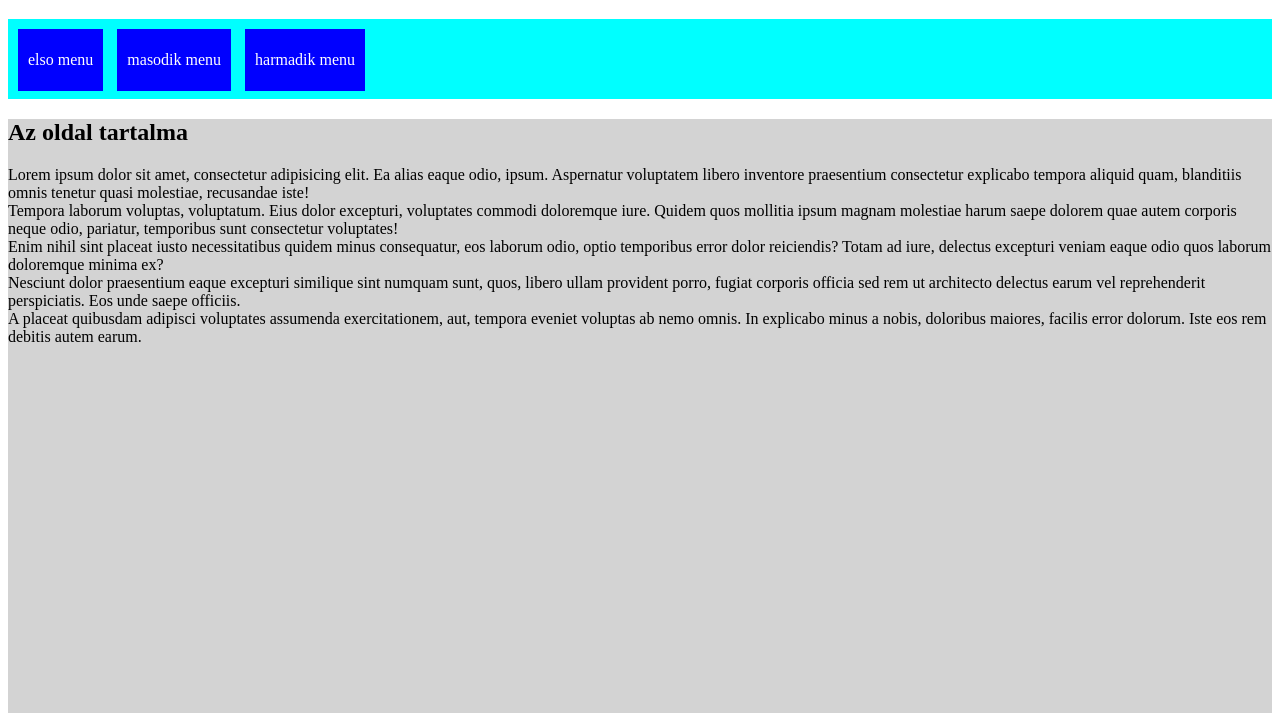
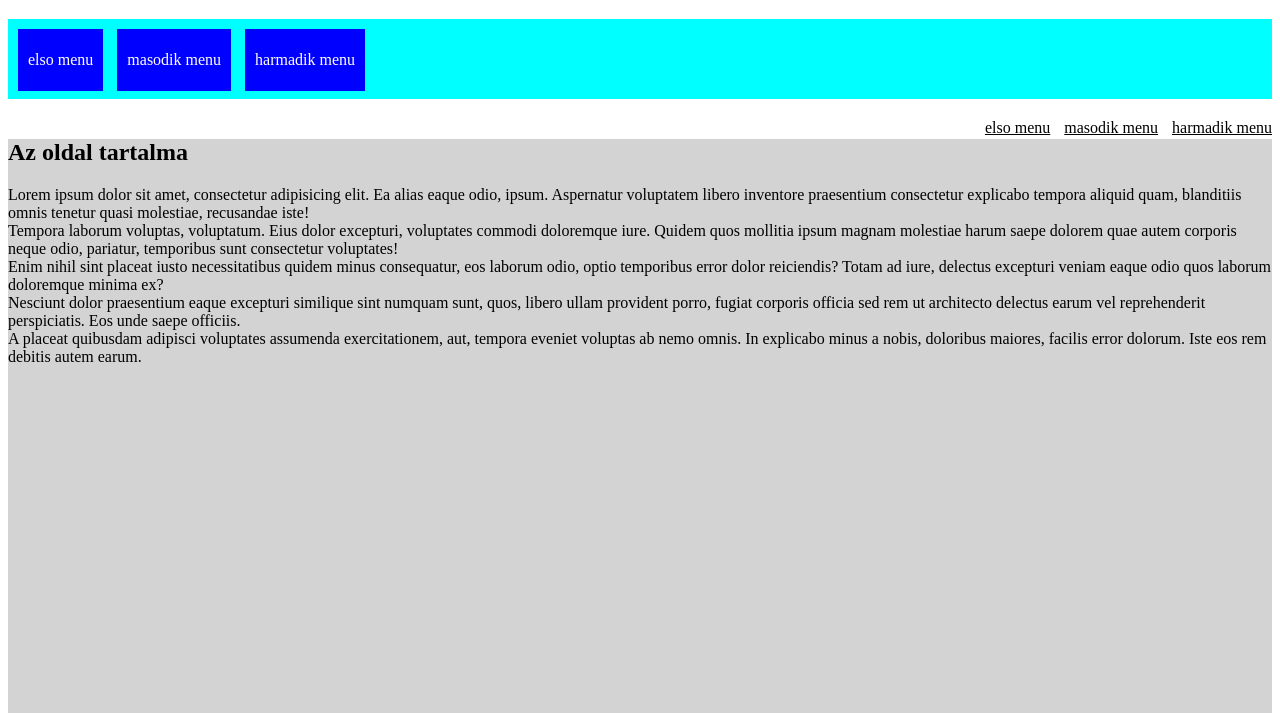
Before and after one commit to bulej1997/html_alapok, a plain HTML site: page 03_css_basics.html in a window 1280 px wide. Shown: the part 87-800 px from the top of the page. Drawn offline with Linux system fonts and the light colour scheme.

Commit message:
css float, többszintű szelektor

```diff
--- a/style.css
+++ b/03_css_basics.css
@@ -6,7 +6,10 @@
     background-color: aqua;
 }
 
-.menupont {
+
+/*ez a fo-menu classon belüli menüpont classokat választja ki*/
+
+.fo-menu .menupont {
     height: 40px;
 /*    körbe mindenhol 10px a margin*/
 /*    margin: 10px;*/
@@ -18,6 +21,10 @@
 
     background-color: blue;
     color: white;
+/*    ez a property megváltoztatja a html elem alapéretlmezett működését, jelen esetben*/
+/*    egy block szintű elem (div)-ből inline elemet csinál, de a block tulajdonságait is megőrzi.*/
+/*    azaz, reagálni fog az elem a width, és height paraméterekre*/
+/*    read more: https://www.w3schools.com/css/css_inline-block.asp*/
     display: inline-block;
 
 
@@ -29,10 +36,34 @@
     padding: 22px 10px 0 10px; /*fölül, jobbra, alul, balra*/
 
 }
+.al-menu {
+    margin-top: 20px;
+/*    jobbra rendezzük az almenüt*/
+    float: right;
+
+}
+
+.al-menu .menupont{
+    margin-left: 10px;
+    display: inline-block;
+    text-decoration: underline;
+
+}
+/*ha a menüpont fölé visszuk az egeret, akkor bekékül az adott pont*/
+/*touch-screen-en nincs hover!!*/
+
+.al-menu .menupont:hover {
+    color: blue;
+}
+
+
+
 
 .tartalom {
     background-color: lightgrey;
-    height: 1000px; /*ez csak azért kell hogy a scrollbar megjelenjen*/
+    height: 1000px;
+    margin-top: 40px;
+    /*ez csak azért kell hogy a scrollbar megjelenjen*/
 /*    bizonyos css property-ket nem ajánlott használni, mert nem mindig böngésző ismeri. Ezt a caniuse.com oldalon ellenőrizhetjük*/
 /*    pl a zoom nem működik firefoxban!!*/
 /*    https:// caniuse.com/#search=zoom*/
--- a/03_css_basics.html
+++ b/03_css_basics.html
@@ -3,7 +3,7 @@
 <head>
     <meta charset="UTF-8">
     <title>Css alapok folytatás</title>
-    <link rel="stylesheet" href="./style.css">
+    <link rel="stylesheet" href="./03_css_basics.css">
 </head>
 
 <body>
@@ -14,6 +14,13 @@
 
 
      <div class="fo-menu">
+         <div class="menupont">elso menu</div>
+         <div class="menupont">masodik menu</div>
+         <div class="menupont">harmadik menu</div>
+     </div>
+
+
+     <div class="al-menu">
          <div class="menupont">elso menu</div>
          <div class="menupont">masodik menu</div>
          <div class="menupont">harmadik menu</div>
```
